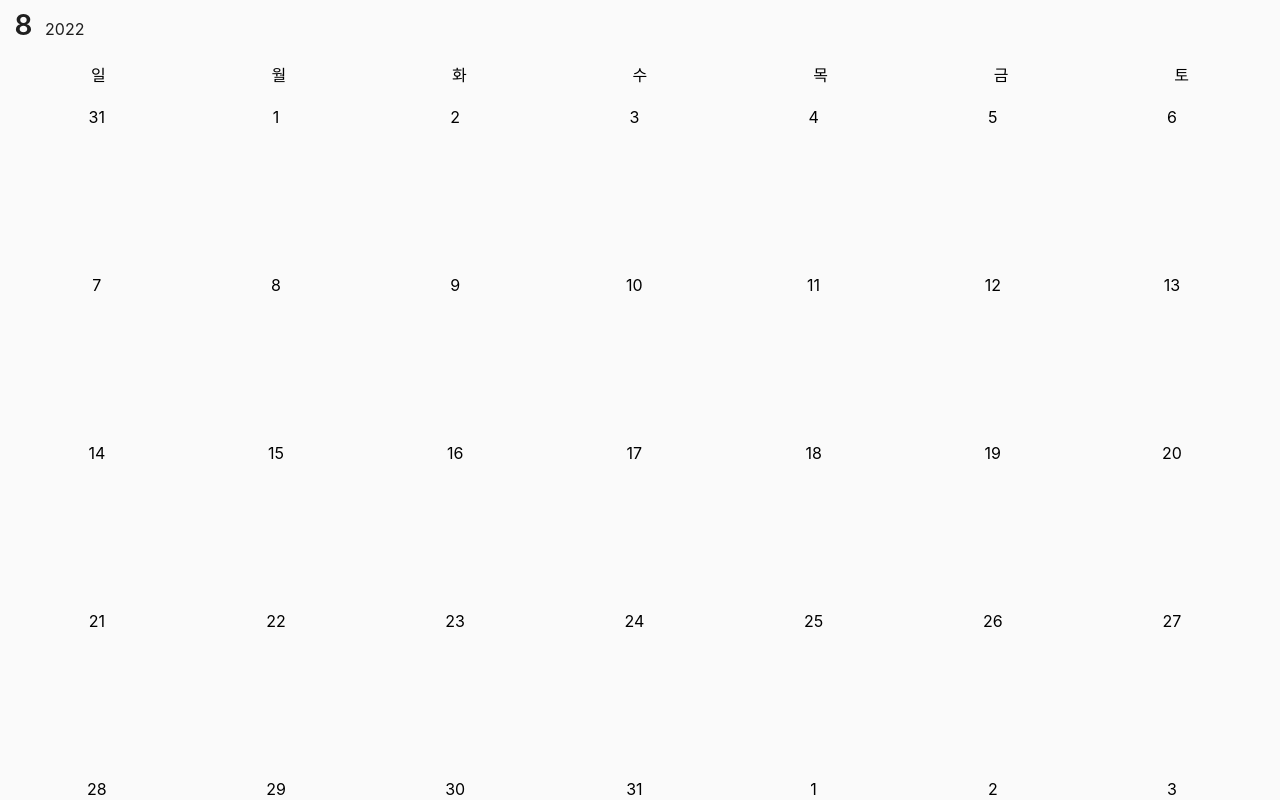
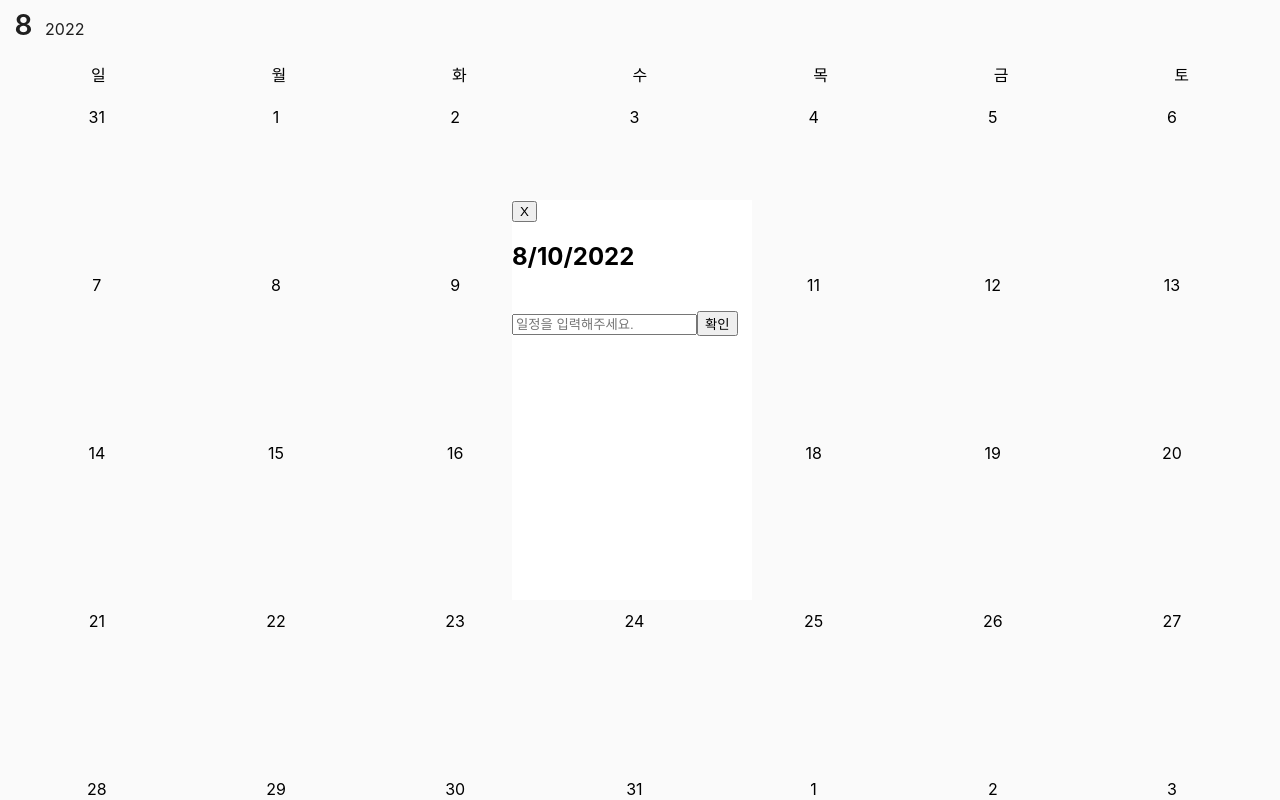
Before and after one commit to onys-programmer/timeblocks-test, a React (Create React App) app: page / in a window 1280 px wide. Both pictures are taken after a click on the element "10". Shown: the top 800 px of the page. Built offline with nearby package versions, Linux system fonts and the light colour scheme.

Commit message:
feat: 🎸 modal 열고 닫기 기능 구현

```diff
--- a/src/App.jsx
+++ b/src/App.jsx
@@ -5,6 +5,7 @@ import DialogContainer from './features/schedule/DialogContainer.jsx';
 
 const initialState = {
   pickedDate: new Date(2022, 7, 26),
+  showModal: false,
   schedules: [
     {
       id: 100,
@@ -24,6 +25,13 @@ const reducer = (state, action) => {
       return {
         ...state,
         pickedDate: action.payload,
+        showModal: true,
+      };
+
+    case 'CLOSE_MODAL':
+      return {
+        ...state,
+        showModal: false,
       };
 
     case 'LOAD_SCHEDULE':
@@ -31,7 +39,7 @@ const reducer = (state, action) => {
       return {
         ...state,
         schedules,
-      }
+      };
 
     case 'CREATE_SCHEDULE':
       const newSchedules = [...state.schedules, action.payload];
@@ -59,11 +67,15 @@ export const Context = React.createContext(initialState);
 
 function App() {
   const [state, dispatch] = useReducer(reducer, initialState);
+
   console.log(state);
   return (
     <Context.Provider value={{ state, dispatch }}>
       <CalendarContainer />
-      <DialogContainer />
+      {
+        state.showModal &&
+        <DialogContainer />
+      }
     </Context.Provider>
   );
 }
--- a/src/features/schedule/Dialog.jsx
+++ b/src/features/schedule/Dialog.jsx
@@ -1,13 +1,14 @@
 import './Dialog.scss';
 
-function Dialog({ dateString, onChange, onSubmit }) {
+function Dialog({ dateString, onChange, onSubmit, onClick }) {
   return (
     <div className="Dialog">
       <form
         onSubmit={onSubmit}
       >
-        일정 추가를 위한 dialog입니다.
-        선택된 날짜는 {dateString} 입니다.
+        <button onClick={onClick}>X</button>
+        <h2>{dateString}</h2>
+        <br></br>
         <input
           type="text"
           onChange={onChange}
--- a/src/features/schedule/Dialog.scss
+++ b/src/features/schedule/Dialog.scss
@@ -1 +1,8 @@
-.Dialog {}
+.Dialog {
+  position: fixed;
+  top: 25%;
+  left: 40%;
+  width: 30vh;
+  height: 50vh;
+  background-color: white;
+}
--- a/src/features/schedule/DialogContainer.jsx
+++ b/src/features/schedule/DialogContainer.jsx
@@ -24,9 +24,14 @@ function DialogContainer() {
     dispatch({ type: 'CREATE_SCHEDULE', payload: schedule });
   };
 
+  const handleClickCloseModal = () => {
+    dispatch({ type: 'CLOSE_MODAL' });
+  };
+
   return (
     <Dialog
       dateString={dateString}
+      onClick={handleClickCloseModal}
       onChange={handleChangeTitle}
       onSubmit={handleSubmitSchedule}
     />
```
